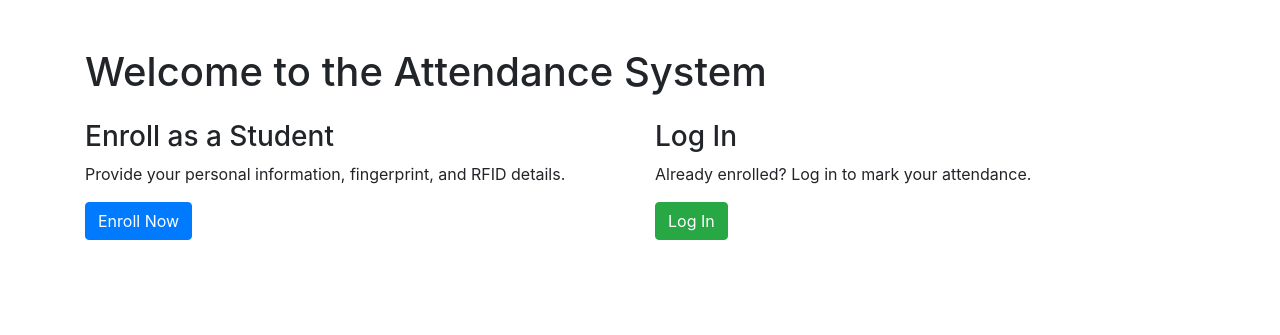
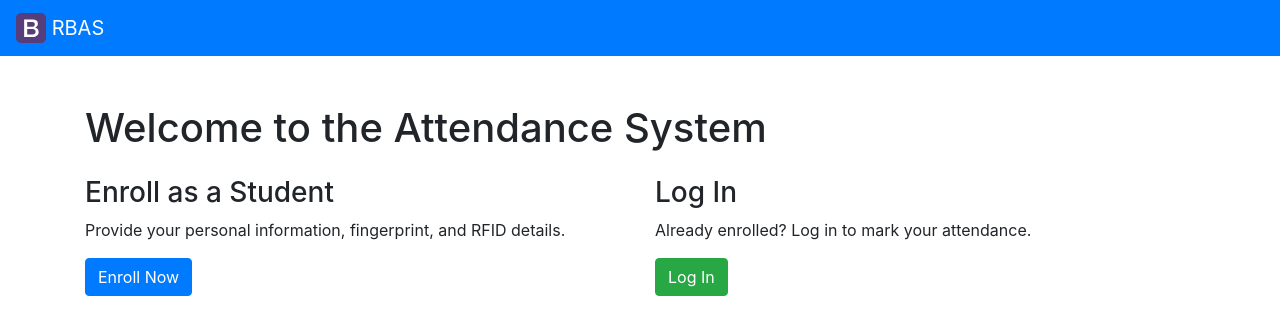
Before and after one commit to TEMHITHORPHE/_Rfid_attendance_system, a Django app: page / in a window 1280 px wide. Shown: the top 335 px of the page. Run offline with Django 3.2, Linux system fonts and the light colour scheme; some libraries are stand-ins or nearby versions.

Commit message:
minor ui (Navbar) update

```diff
--- a/attendance/templates/dashboard.html
+++ b/attendance/templates/dashboard.html
@@ -9,6 +9,8 @@
 </head>
 
 <body>
+    {% include "navbar.html" %}
+
     <div class="container mt-5">
         <section class="d-flex justify-content-between">
             <h1>Welcome to Your Dashboard</h1>
--- a/attendance/templates/index.html
+++ b/attendance/templates/index.html
@@ -7,6 +7,8 @@
     <link rel="stylesheet" href="https://stackpath.bootstrapcdn.com/bootstrap/4.3.1/css/bootstrap.min.css">
 </head>
 <body>
+    {% include "navbar.html" %}
+
     <div class="container mt-5">
         <h1>Welcome to the Attendance System</h1>
         <div class="row mt-4">
--- a/attendance/templates/lecturer_login.html
+++ b/attendance/templates/lecturer_login.html
@@ -22,6 +22,8 @@
 </head>
 
 <body>
+    {% include "navbar.html" %}
+
     <div class="container login-container mt-5">
         <h2>Lecturer Login</h2>
         <form method="post">
--- /dev/null
+++ b/attendance/templates/navbar.html
@@ -0,0 +1,10 @@
+
+{% load static %}
+
+<nav class="navbar navbar-dark bg-primary">
+    <a class="navbar-brand" href="#">
+        <img src= "{%  static 'bootstrap-solid.svg'  %}" width="30" height="30"
+            class="d-inline-block align-top" alt="">
+        RBAS
+    </a>
+</nav>
--- a/attendance_system/settings.py
+++ b/attendance_system/settings.py
@@ -119,6 +119,7 @@ USE_TZ = True
 # https://docs.djangoproject.com/en/3.2/howto/static-files/
 
 STATIC_URL = '/static/'
+STATICFILES_DIRS = ['attendance/public/']
 
 # Default primary key field type
 # https://docs.djangoproject.com/en/3.2/ref/settings/#default-auto-field
```
Also changed, not shown: attendance/templates/enroll.html (+9 -3 lines), attendance/public/bootstrap-solid.svg (added).
